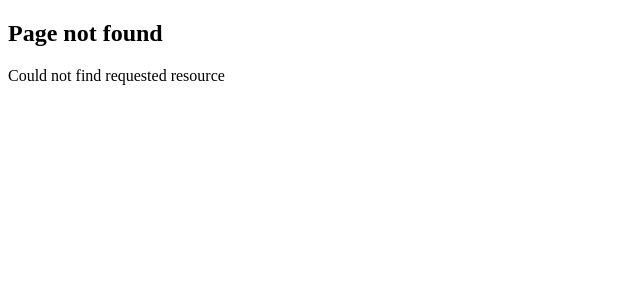
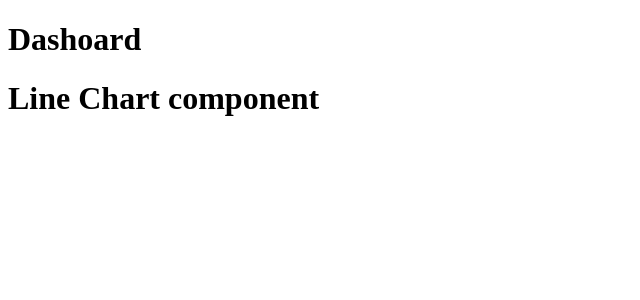
Before and after one commit to IT-S-ACE/Next-JS, a Next.js app: page /dashboard in a window 1280 px wide. Before the commit this address had no page. Shown: the top 300 px of the page, without its empty margins (0-640 px from the left). Built offline with nearby package versions, Linux system fonts and the light colour scheme.

Commit message:
- File Colocation

```diff
--- /dev/null
+++ b/src/app/dashboard/line-chart.tsx
@@ -0,0 +1,7 @@
+export default function LineChart() {
+    return(
+        <h1>
+            Line Chart component
+        </h1>
+    )
+};
--- /dev/null
+++ b/src/app/dashboard/page.tsx
@@ -0,0 +1,20 @@
+import LineChart from "./line-chart"
+
+function BarChart() {
+    return (
+        <h1>
+            BarChart component
+        </h1>
+    )
+}
+
+export default function Dashboard() {
+    return (
+        <>
+            <h1>
+                Dashoard
+            </h1>
+            <LineChart />
+        </>
+    )
+};
```
